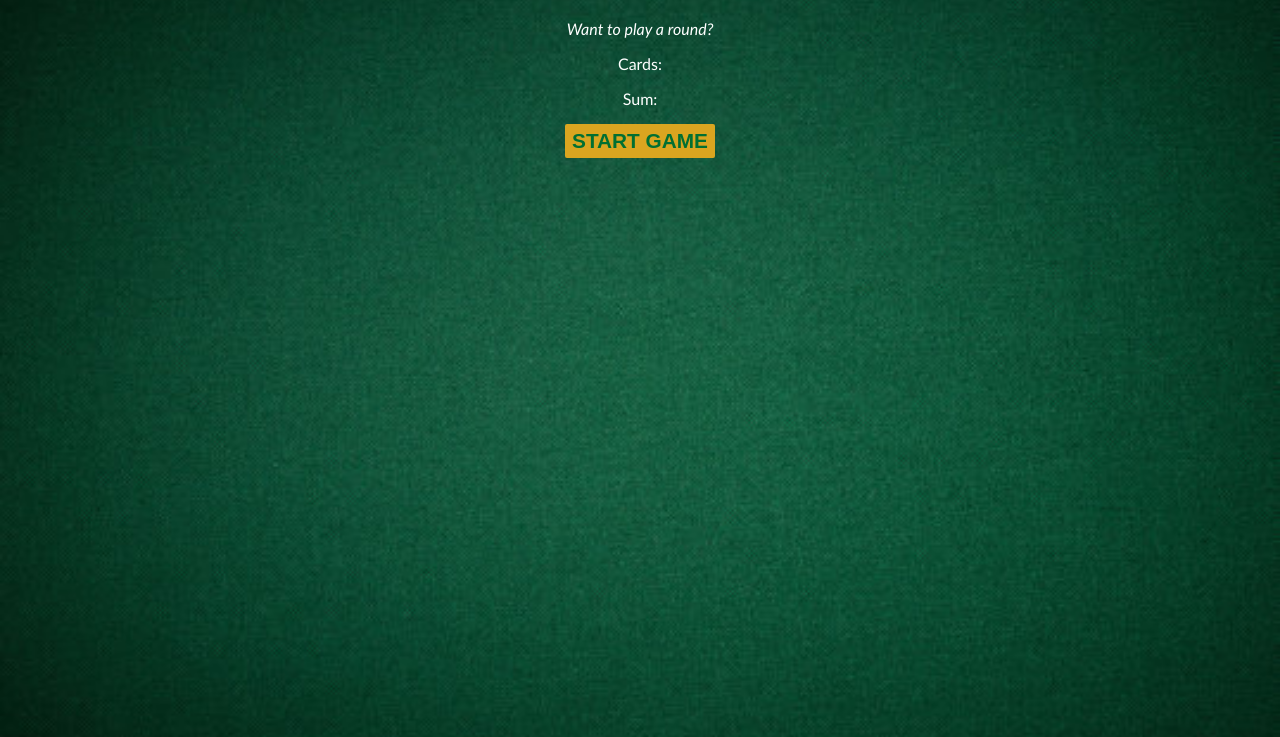
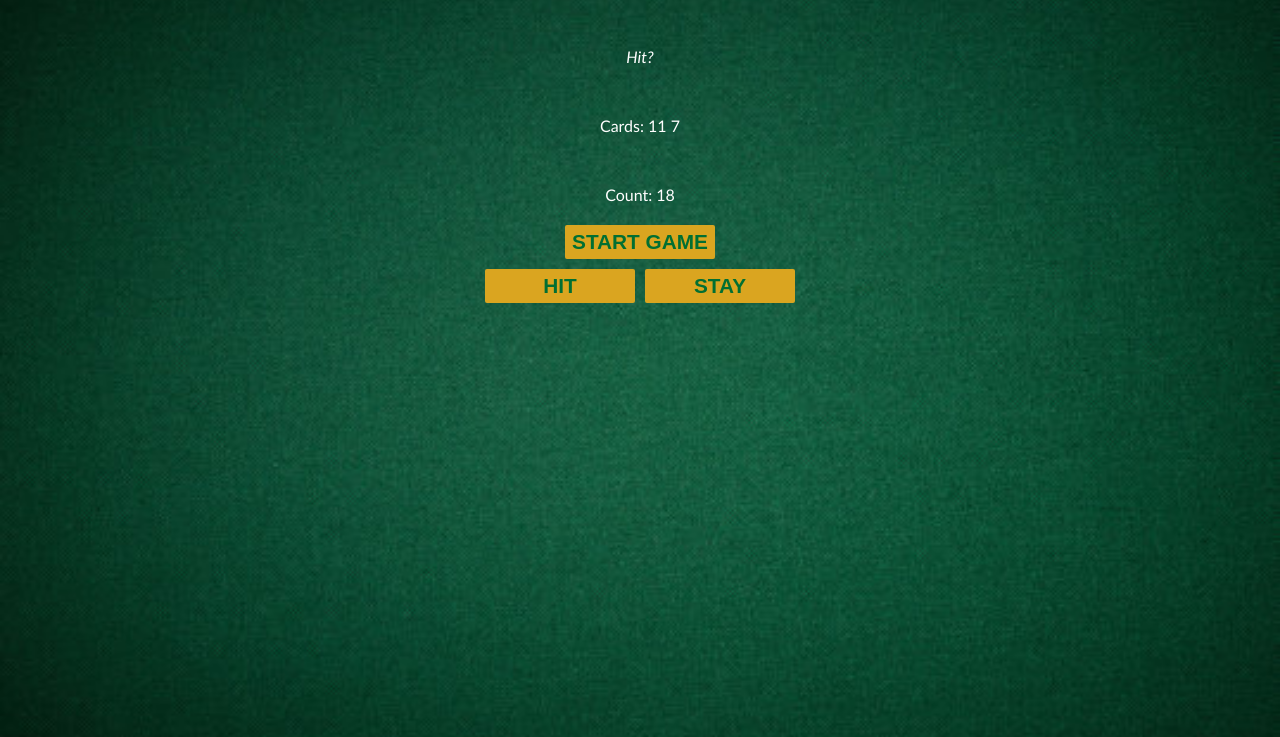
Before and after one commit to thebaiway/blackjack, a plain HTML site: page index.html in a window 1280 px wide. Both pictures are taken after a click on the button "START GAME". Shown: the part 63-800 px from the top of the page. Drawn offline with Linux system fonts and the light colour scheme.

Commit message:
Adding card images for game and more game logic

```diff
--- a/css/styles.css
+++ b/css/styles.css
@@ -16,9 +16,32 @@ p {
     text-align: center;
 }
 
+#playing-card-div {
+    display: flex;
+    justify-content: center;
+}
+
+img {
+  width: 300px;
+  height: 300px;
+  object-fit: cover;
+  margin: -50px -50px;
+}
+
+#sum-el {
+    margin-top: 50px;
+}
 #message-el {
     font-style: italic;
+    margin: 50px 0px;
 }
+
+#button-div {
+    display: flex;
+    align-items: center;
+    justify-content: center;
+}
+
 
 button {
     color: #016f32;
@@ -29,6 +52,7 @@ button {
     border-radius: 2px;
     font-weight: bold;
     font-size: 1.3rem;
+    margin: 5px;
 
 }
 
--- a/index.html
+++ b/index.html
@@ -11,10 +11,19 @@
 </head>
 <body>
     <h1>Blackjack</h1>
-        <p id="message-el">Want to play a round?</p>
-        <p>Cards:</p>
-        <p>Sum:</p>
+        <p id="message-el">Press Start To Play!</p>
+        <p id="cards-el">Cards:</p>
+    <!-- <div id="playing-card-div">
+        <img src="./img/playing-card.png" alt="">
+        <img src="./img/playing-card.png" alt="">
+        <img src="./img/playing-card.png" alt="">
+    </div> -->
+        <p id="sum-el">Count:</p>
         <button onclick="startGame()">START GAME</button>
+    <div id="button-div">
+        <button onclick="hitCard()">HIT</button>
+        <button onclick="">STAY</button>
+    </div>
 <script src="./js/app.js"></script>
 </body>
-</html>
+</html
--- a/js/app.js
+++ b/js/app.js
@@ -1,23 +1,38 @@
 let firstCard = Math.floor(Math.random() * 10) + 2
 let secondCard = Math.floor(Math.random() * 10) + 2
-let hitCard = Math.floor(Math.random() * 10) + 2
+let cards = [firstCard, secondCard]
 let sum = firstCard + secondCard
 let hasBlackJack = false
 let isAlive = true
 let message = ""
+let messageEl = document.getElementById('message-el')
+let sumEl = document.getElementById("sum-el")
+let cardsEl = document.getElementById("cards-el")
 
+function startGame() {
+    renderGame()
+}
 
-function startGame () {
+function renderGame () {
+    cardsEl.textContent = "Cards: " + cards[0] + " " + cards[1]
+    sumEl.textContent = "Count: " + sum
     if (sum <= 20) {
     message = "Hit?"
     } else if (sum === 21) {
-        message = "Blackjack! 🥳"
+        message = "Blackjack!"
         hasBlackJack = true
     } else {
-        message = "You've busted! 😢 "
+        message = "You've busted!"
         isAlive = false
     }
 
-console.log(message)
+    messageEl.textContent = message
 
 }
+
+function hitCard () {
+    let card = Math.floor(Math.random() * 10) + 2
+    sum += card
+    cards.push(card)
+    renderGame()
+}
```
Also changed, not shown: img/10-card.png (added), img/11-card.png (added), img/2-card.png (added), img/3-card.png (added), img/4-card.png (added), img/5-card.png (added), img/6-card.png (added), img/7-card.png (added), img/8-card.png (added), img/9-card.png (added), img/playing-card.png (added), 2 other files.
